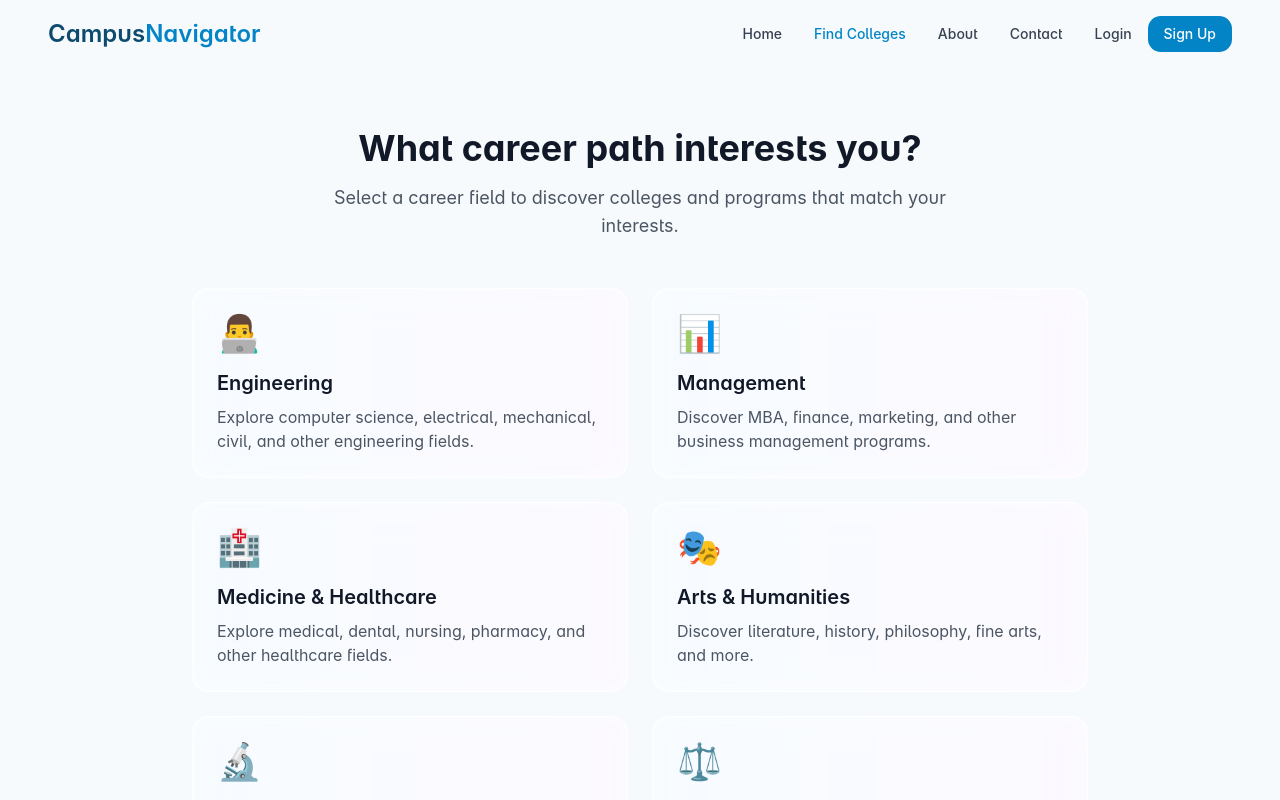
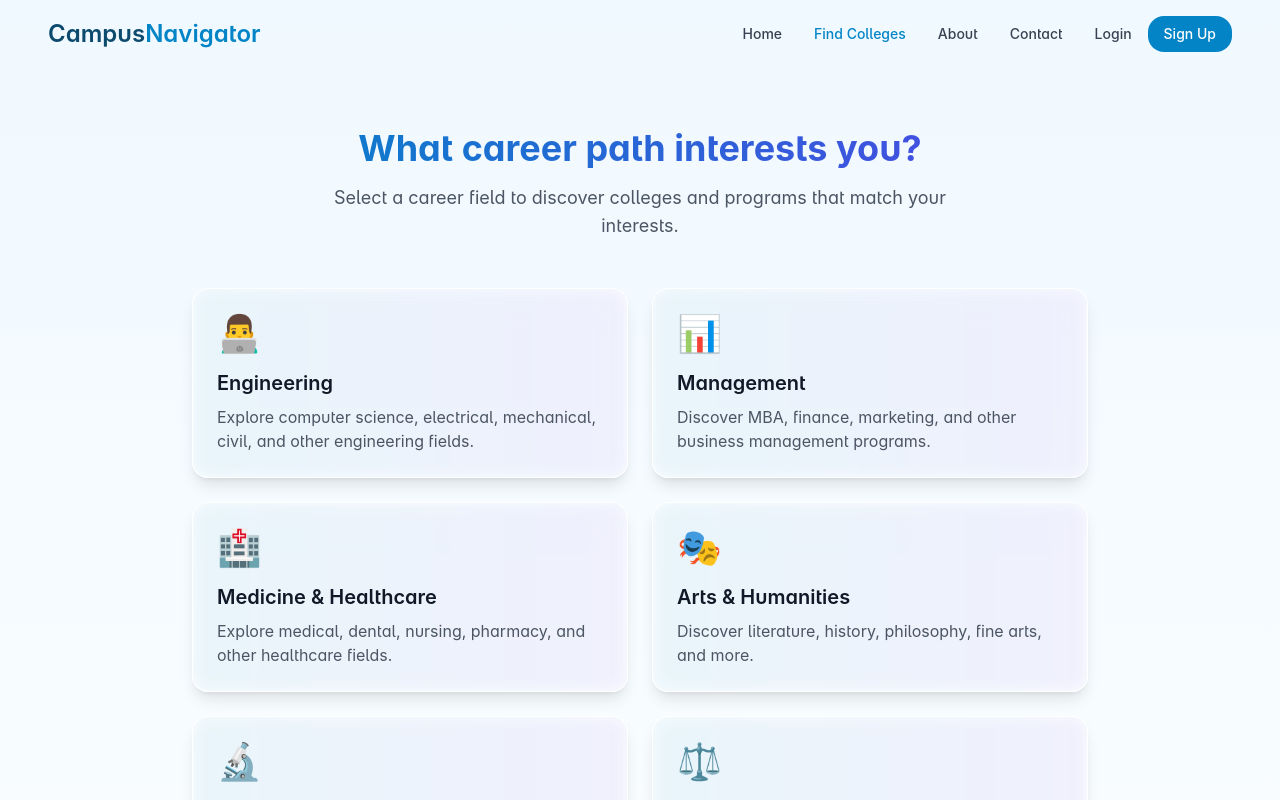
Before and after one commit to hrithik019/campusnavigator, a React (Vite) app: page /career-selection in a window 1280 px wide. Shown: the top 800 px of the page. Built offline with nearby package versions, Linux system fonts and the light colour scheme.

Commit message:
Improve overall website UI
This commit improves the user interface of the website.

```diff
--- a/src/components/ui/BlurCard.tsx
+++ b/src/components/ui/BlurCard.tsx
@@ -18,12 +18,12 @@ const BlurCard: React.FC<BlurCardProps> = ({
     <div
       className={cn(
         "glass rounded-2xl p-6 transition-all duration-300 overflow-hidden relative",
-        hoverEffect && "hover:shadow-xl hover:shadow-blue-500/10 hover:translate-y-[-2px]",
+        hoverEffect && "hover:shadow-xl hover:shadow-blue-600/15 hover:translate-y-[-2px]",
         className
       )}
       {...props}
     >
-      <div className="absolute -inset-0.5 bg-gradient-to-r from-blue-500/10 to-purple-500/10 rounded-2xl blur opacity-30"></div>
+      <div className="absolute -inset-0.5 bg-gradient-to-r from-blue-600/20 to-indigo-600/20 rounded-2xl blur opacity-40"></div>
       <div className="relative z-10">{children}</div>
     </div>
   );
--- a/src/components/ui/CustomButton.tsx
+++ b/src/components/ui/CustomButton.tsx
@@ -1,10 +1,11 @@
+
 import React from "react";
 import { cn } from "@/lib/utils";
 import { Link } from "react-router-dom";
 
 interface ButtonProps extends React.ButtonHTMLAttributes<HTMLButtonElement> {
   children: React.ReactNode;
-  variant?: "primary" | "secondary" | "outline" | "ghost";
+  variant?: "primary" | "secondary" | "outline" | "ghost" | "gradient";
   size?: "sm" | "md" | "lg";
   to?: string;
   fullWidth?: boolean;
@@ -19,13 +20,14 @@ const CustomButton: React.FC<ButtonProps> = ({
   fullWidth = false,
   ...props
 }) => {
-  const baseStyles = "font-medium rounded-lg transition-all duration-200 flex items-center justify-center";
+  const baseStyles = "font-medium rounded-xl transition-all duration-200 flex items-center justify-center shadow-sm";
 
   const variantStyles = {
     primary: "bg-blue-600 text-white hover:bg-blue-700 active:bg-blue-800",
     secondary: "bg-gray-100 text-gray-800 hover:bg-gray-200 active:bg-gray-300",
     outline: "bg-transparent border border-gray-300 text-gray-800 hover:bg-gray-50",
     ghost: "bg-transparent text-gray-800 hover:bg-gray-100",
+    gradient: "bg-gradient-primary text-white hover:shadow-lg hover:shadow-blue-500/25 active:opacity-90",
   };
 
   const sizeStyles = {
--- a/src/index.css
+++ b/src/index.css
@@ -14,7 +14,7 @@
     --popover: 0 0% 100%;
     --popover-foreground: 222.2 84% 4.9%;
 
-    --primary: 199 89% 48%;
+    --primary: 222 89% 55%;
     --primary-foreground: 210 40% 98%;
 
     --secondary: 210 40% 96.1%;
@@ -23,7 +23,7 @@
     --muted: 210 40% 96.1%;
     --muted-foreground: 215.4 16.3% 46.9%;
 
-    --accent: 199 89% 48%;
+    --accent: 222 89% 55%;
     --accent-foreground: 222.2 47.4% 11.2%;
 
     --destructive: 0 84.2% 60.2%;
@@ -33,7 +33,7 @@
     --input: 214.3 31.8% 91.4%;
     --ring: 222.2 84% 4.9%;
 
-    --radius: 0.8rem;
+    --radius: 1rem;
 
     --sidebar-background: 0 0% 98%;
     --sidebar-foreground: 240 5.3% 26.1%;
@@ -118,7 +118,7 @@
 
 @layer utilities {
   .glass {
-    @apply bg-white/80 backdrop-blur-lg border border-white/20;
+    @apply bg-white/80 backdrop-blur-lg border border-white/20 shadow-lg;
   }
 
   .text-balance {
@@ -126,16 +126,28 @@
   }
 
   .bg-gradient-blue {
-    @apply bg-gradient-to-r from-blue-500 to-blue-700;
+    @apply bg-gradient-to-r from-blue-600 to-blue-800;
   }
 
   .bg-gradient-purple {
-    @apply bg-gradient-to-r from-blue-500 to-purple-600;
+    @apply bg-gradient-to-r from-blue-600 to-purple-600;
+  }
+
+  .bg-gradient-primary {
+    @apply bg-gradient-to-br from-blue-600 to-indigo-700;
   }
 
   .animated-gradient {
     background-size: 200% 200%;
     animation: gradient-shift 5s ease infinite;
+  }
+
+  .card-hover {
+    @apply transition-all duration-300 hover:shadow-xl hover:shadow-blue-500/20 hover:-translate-y-1;
+  }
+
+  .text-gradient {
+    @apply bg-gradient-to-r from-blue-600 to-indigo-600 bg-clip-text text-transparent;
   }
 
   @keyframes gradient-shift {
--- a/src/pages/CareerSelection.tsx
+++ b/src/pages/CareerSelection.tsx
@@ -57,13 +57,13 @@ const CareerSelection: React.FC = () => {
   };
 
   return (
-    <div className="min-h-screen flex flex-col">
+    <div className="min-h-screen flex flex-col bg-gradient-to-b from-blue-50 to-white">
       <NavBar />
 
       <main className="flex-grow pt-32 pb-20 px-6 md:px-12">
         <div className="max-w-4xl mx-auto animate-fade-in">
           <div className="text-center mb-12">
-            <h1 className="text-3xl md:text-4xl font-bold text-gray-900">
+            <h1 className="text-3xl md:text-4xl font-bold text-gradient">
               What career path interests you?
             </h1>
             <p className="mt-4 text-lg text-gray-600 max-w-2xl mx-auto">
@@ -77,7 +77,7 @@ const CareerSelection: React.FC = () => {
                 key={career.id}
                 onClick={() => setSelectedCareer(career.id)}
                 className={`cursor-pointer transition-all duration-300 transform hover:-translate-y-1 ${
-                  selectedCareer === career.id ? "ring-2 ring-blue-500" : ""
+                  selectedCareer === career.id ? "ring-2 ring-blue-600 shadow-lg shadow-blue-500/20" : ""
                 }`}
               >
                 <BlurCard className="relative h-full">
@@ -104,6 +104,7 @@ const CareerSelection: React.FC = () => {
             <CustomButton
               onClick={handleContinue}
               disabled={!selectedCareer}
+              variant="gradient"
               size="lg"
               className="gap-2"
             >
```
